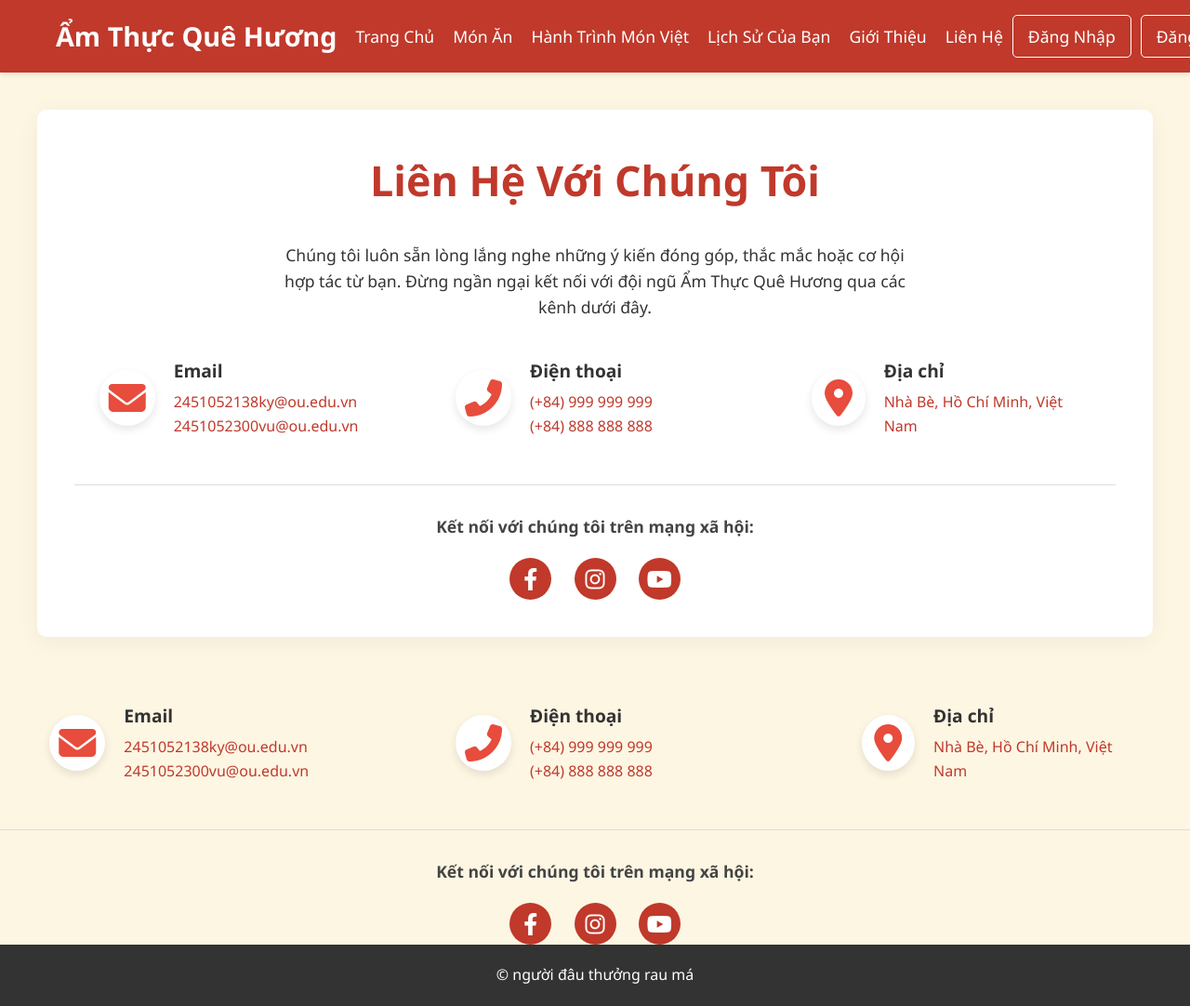
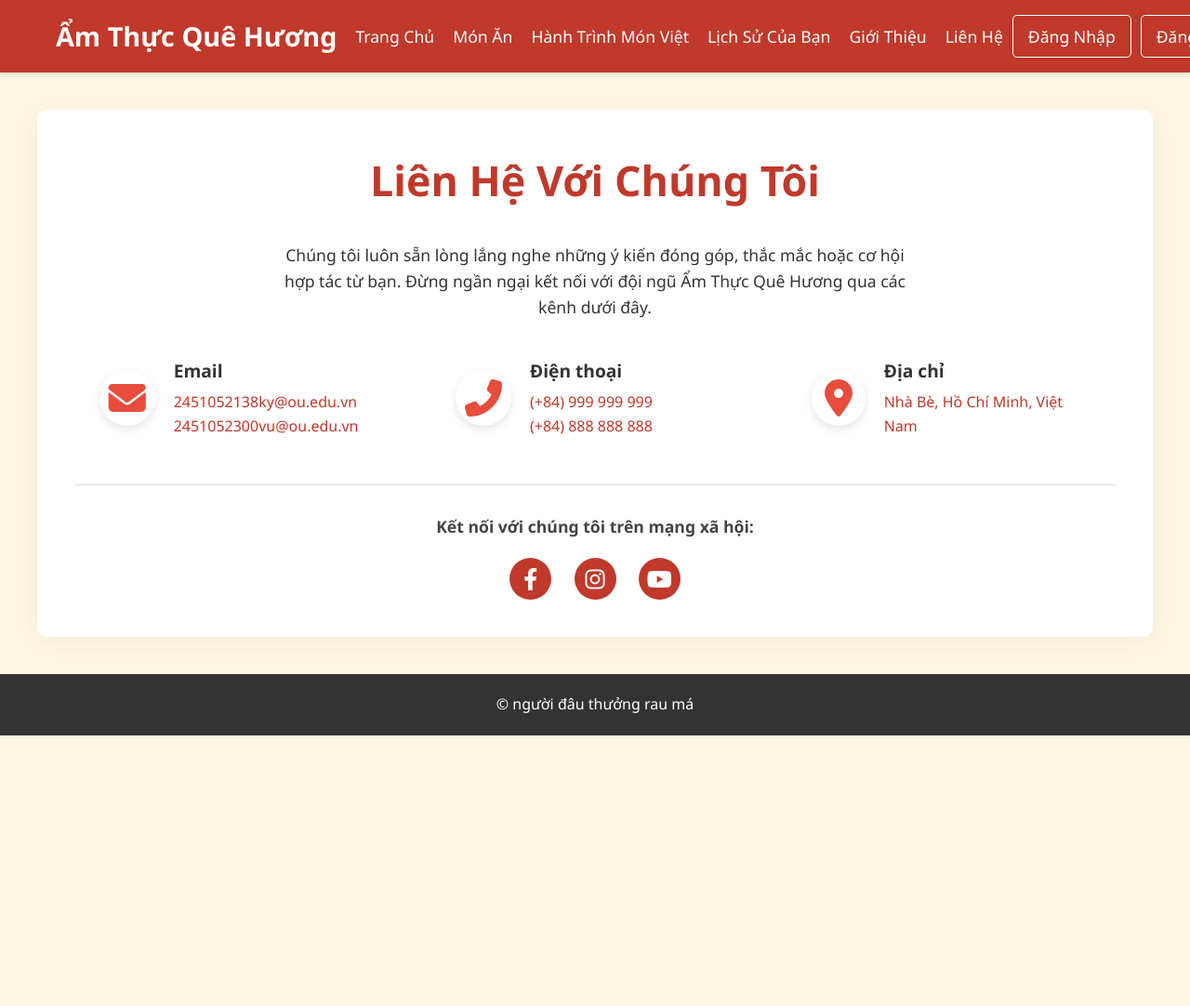
Before and after one commit to VuManhKy/BaiTapLon_am-thuc-que-huong, a plain HTML site: page lien-he.html in a window 1280 px wide. Shown: the top 1082 px of the page at 93% size. After the commit the page ends 800 px from the top, so only its background shows below. Drawn offline with Linux system fonts and the light colour scheme.

Commit message:
hoan chinh

```diff
--- a/lien-he.html
+++ b/lien-he.html
@@ -88,45 +88,6 @@
         </div>
     </div>
 </main>
-
-       <div class="contact-info">
-    <div class="contact-item">
-        <i class="fas fa-envelope"></i>
-        <div class="contact-details">
-            <h4>Email</h4>
-            <!-- Email giữ nguyên -->
-            <p><a href="mailto:2451052138ky@ou.edu.vn">2451052138ky@ou.edu.vn</a></p>
-            <p><a href="mailto:2451052300vu@ou.edu.vn">2451052300vu@ou.edu.vn</a></p>
-        </div>
-    </div>
-    <div class="contact-item">
-        <i class="fas fa-phone-alt"></i>
-        <div class="contact-details">
-            <h4>Điện thoại</h4>
-            <p><a href="tel:0999999999">(+84) 999 999 999</a></p>
-            <p><a href="tel:0888888888">(+84) 888 888 888</a></p>
-        </div>
-    </div>
-    <div class="contact-item">
-        <i class="fas fa-map-marker-alt"></i>
-        <div class="contact-details">
-            <h4>Địa chỉ</h4>
-            <!-- ĐÃ THAY ĐỔI: Thêm thẻ <a> trỏ đến Google Maps -->
-            <p>
-                <a href="https://www.google.com/maps/place/10%C2%B042'35.9%22N+106%C2%B041'51.8%22E/@10.7095655,106.69724,310m/data=!3m1!1e3!4m4!3m3!8m2!3d10.709984!4d106.697715?entry=ttu&g_ep=EgoyMDI1MDgxOS4wIKXMDSoASAFQAw%3D%3D" target="_blank" rel="noopener noreferrer">
-                   Nhà Bè, Hồ Chí Minh, Việt Nam
-                </a>
-            </p>
-        </div>
-    </div>
-</div>
-<div class="social-links">
-            <h4>Kết nối với chúng tôi trên mạng xã hội:</h4>
-            <a href="https://www.facebook.com/" aria-label="Facebook" target="_blank"><i class="fab fa-facebook-f" ></i></a>
-            <a href="https://www.instagram.com/" aria-label="Instagram" target="_blank"><i class="fab fa-instagram" ></i></a>
-            <a href="https://youtobe.com/" aria-label="YouTube" target="_blank"><i class="fab fa-youtube" ></i></a>
-        </div>
-    </div>
     <footer>
         <p>&copy; người đâu thưởng rau má</p>
 
```
